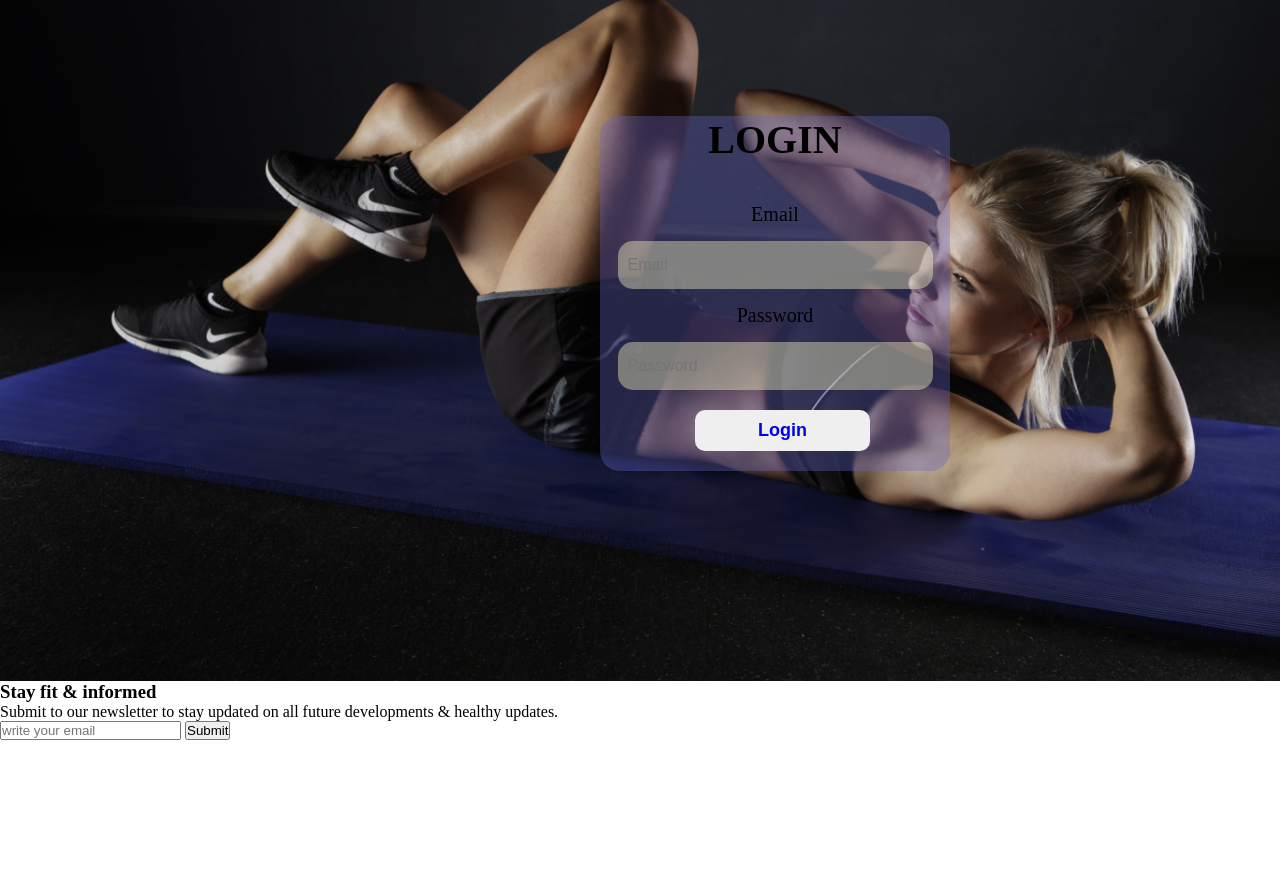
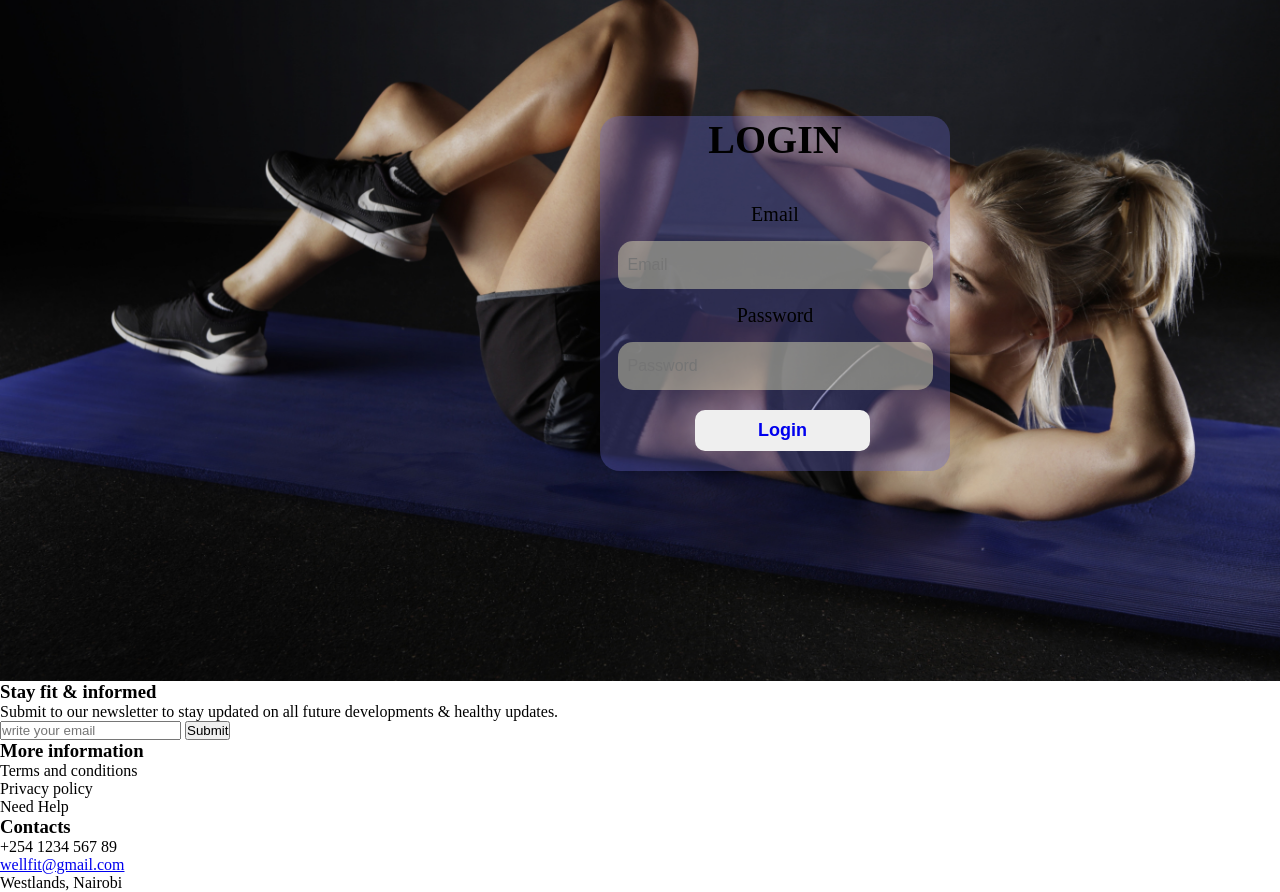
Before and after one commit to alemba-21/Wellfit_fitness_club, a plain HTML site: page index.html in a window 1280 px wide. Shown: the part 6356-7248 px from the top of the page. Before the commit the page ends 7096 px from the top, so only its background shows below. Drawn offline with Linux system fonts and the light colour scheme.

Commit message:
styling my footer

```diff
--- a/index.html
+++ b/index.html
@@ -136,7 +136,24 @@
         <button id="submit">Submit</button>
     </div>
 </div>
-
+<!-- footer -->
+<div class="futa">
+    <div class="footer">
+        <div class="part-1">
+            <h3>More information</h3>
+            <p>Terms and conditions</p>
+            <p>Privacy policy</p>
+            <p>Need Help</p>
+        </div>
+        <div class="contacts">
+            <h3>Contacts</h3>
+            <p>+254 1234 567 89</p>
+            <a href="#">wellfit@gmail.com</a>
+            <p>Westlands, Nairobi</p>
+        </div>
+    </div>
+</div>
+    <!-- script section -->
 <script src="./scripts/login.js"></script>
 <script src="./scripts/main.js"></script>
 </body>
```
